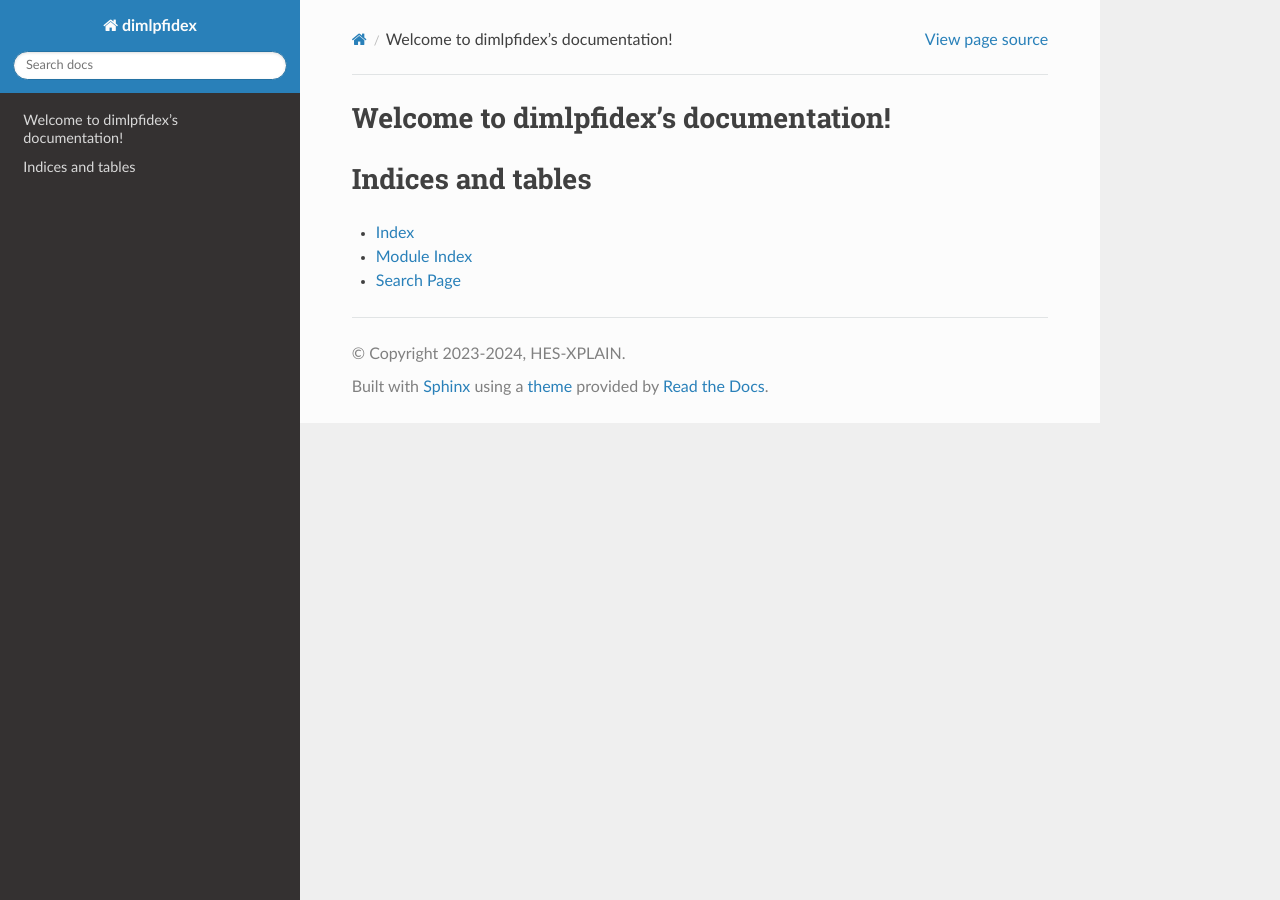
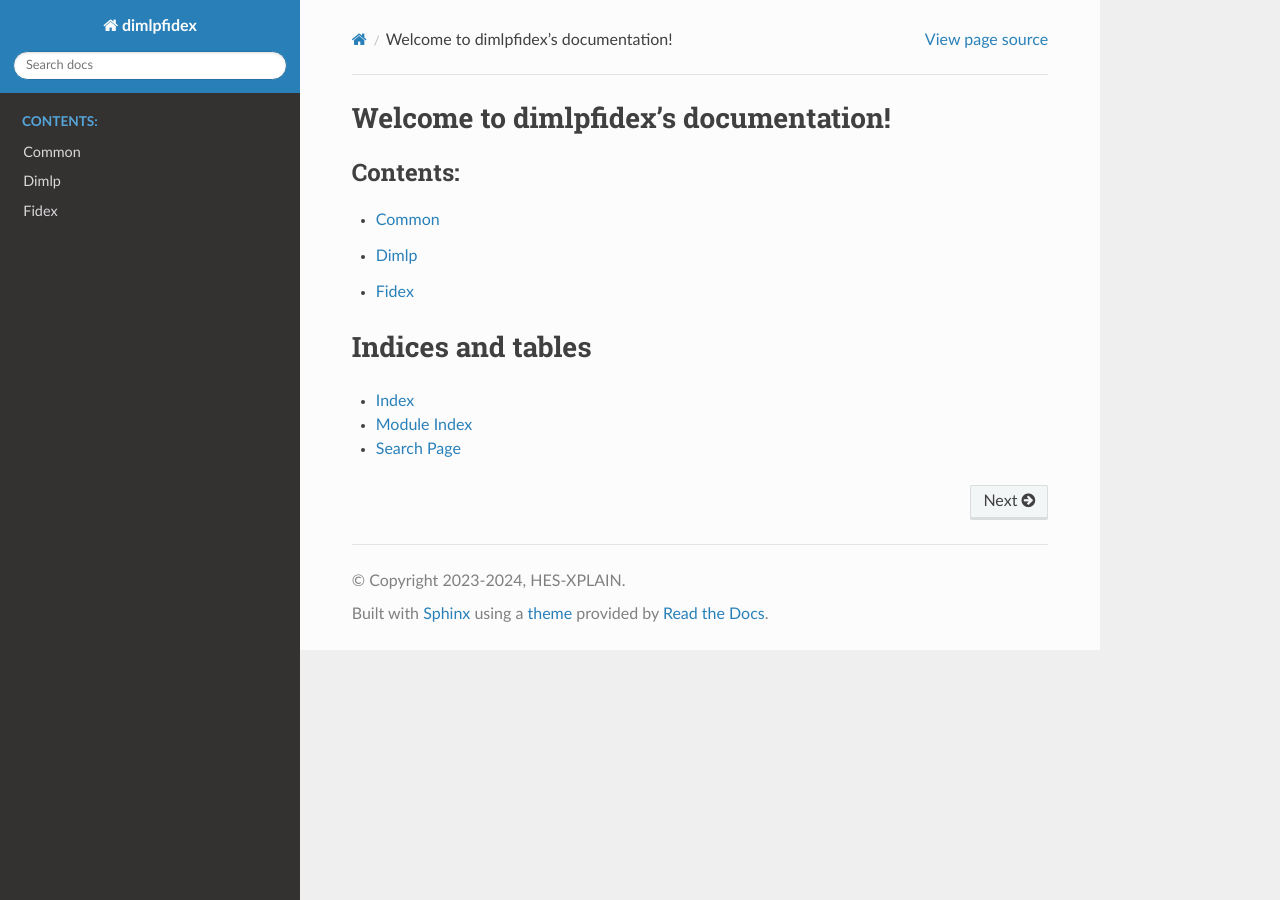
Before and after one commit to HES-XPLAIN/dimlpfidex, a Sphinx documentation site: the page built from docs/index.rst, in a window 1280 px wide. Built offline with Sphinx 7.4.7 and the Read the Docs theme 2.0.0, drawn with Linux system fonts in a browser that asks for light colours; pages that are not in the unit, such as notebooks, are missing from menus.

Commit message:
Add docs indexes

```diff
--- a/docs/conf.py
+++ b/docs/conf.py
@@ -31,4 +31,4 @@ breathe_projects = {
     "dimlp": "../build/docs/doxygen/xml/",
     "fidex": "../build/docs/doxygen/xml/",
 }
-breathe_default_project = "dimlpfidex"
+breathe_default_project = "common"
--- a/docs/index.rst
+++ b/docs/index.rst
@@ -10,7 +10,9 @@ Welcome to dimlpfidex's documentation!
    :maxdepth: 2
    :caption: Contents:
 
-
+   common
+   dimlp
+   fidex
 
 Indices and tables
 ==================
```
Also changed, not shown: docs/common.rst (added, +11 -0 lines), docs/dimlp.rst (added, +11 -0 lines), docs/fidex.rst (added, +11 -0 lines).
